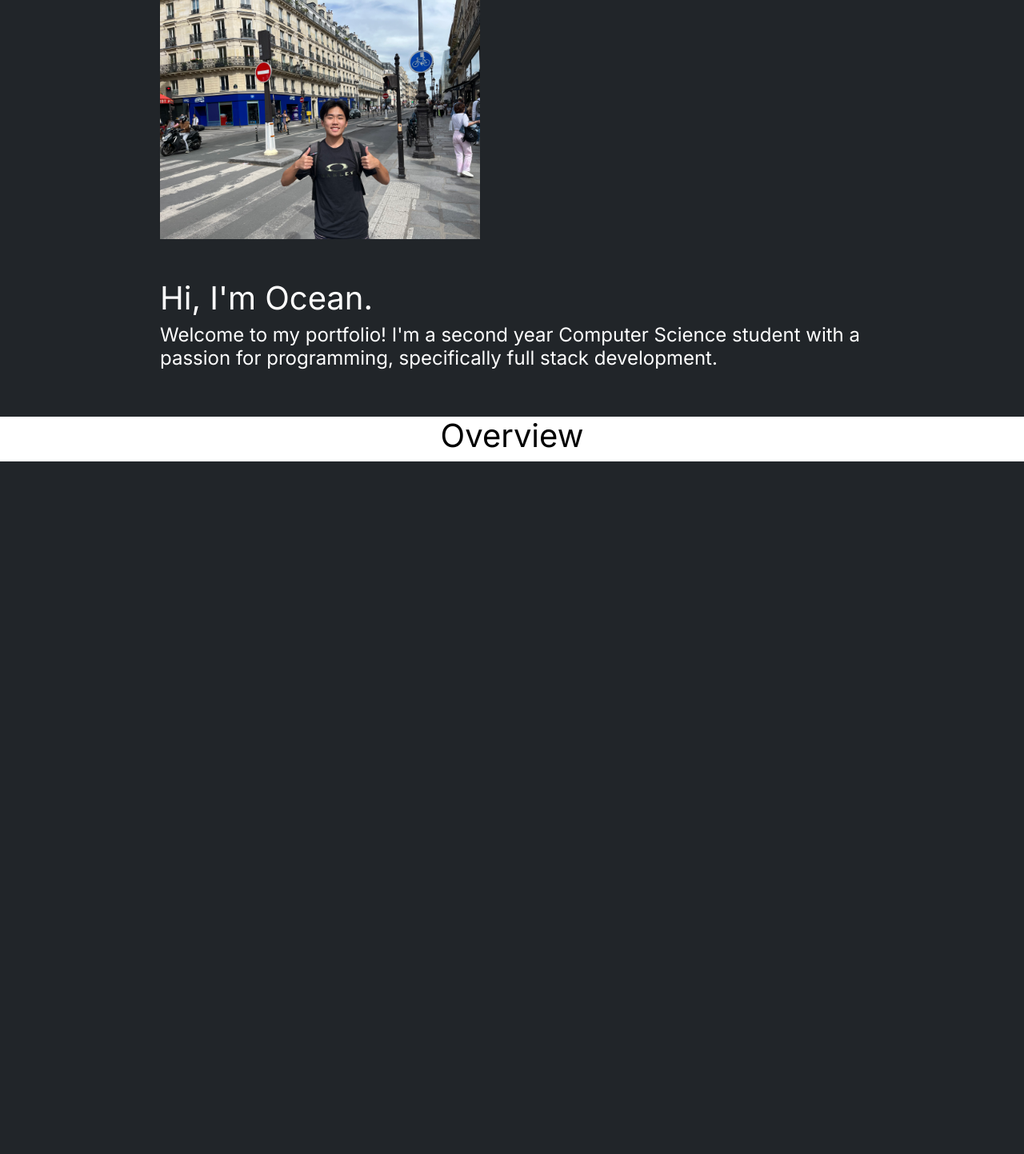
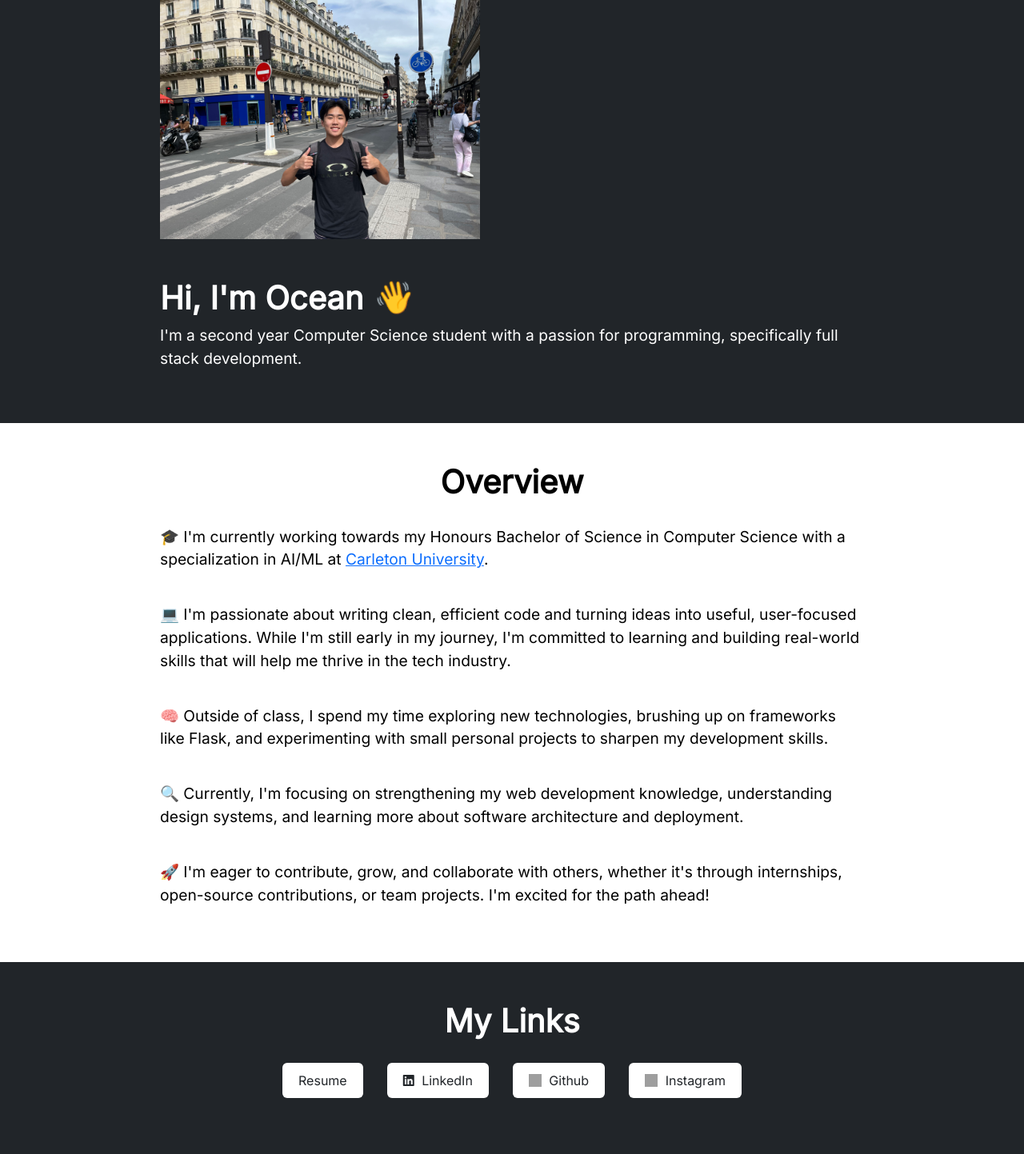
Before and after one commit to oceanyu1/portfoliowebsite, a Flask app: page / in a window 1280 px wide. Shown: the part 107-1550 px from the top of the page at 80% size. Before the commit the page ends 684 px from the top, so only its background shows below. Run offline with Flask 3, Linux system fonts and the light colour scheme; grey boxes are pictures that could not be loaded.

Commit message:
Add favicon, overview section, and link section

```diff
--- a/static/style.css
+++ b/static/style.css
@@ -1,32 +1,106 @@
+/* Global Styles */
+body {
+    font-family: 'Inter', sans-serif;
+    background-color: #212529;
+    color: #ffffff;
+    margin: 0;
+    padding: 0;
+}
+
+p {
+    font-size: larger;
+}
+
+/* Intro Section */
 .intro {
     display: flex;
     flex-direction: column;
     justify-content: flex-start;
-    align-items: left;
-    margin-top: 50px;
-    margin-left: 200px;
-    margin-right: 200px;
-    margin-bottom: 50px;
+    align-items: flex-start;
+    margin: 50px 200px;
     background-color: #212529;
     color: #ffffff;
 }
 
 .intro img {
+    width: 400px;
     margin-bottom: 50px;
-    width: 400px;
 }
 
+/* Overview Section */
 .overview {
     display: flex;
     flex-direction: column;
+    align-items: center;
     justify-content: flex-start;
-    align-items: center;
     background-color: #ffffff;
     color: #000000;
+    padding-top: 50px;
+    padding-bottom: 50px;
 }
 
-body {
-    font-family: 'Inter', sans-serif;
+.overview h1 {
+    margin-bottom: 10px;
+}
+.overview p {
+    margin: 20px 200px;
+}
+
+/* Links Section */
+.links {
+    display: flex;
+    flex-direction: column;
+    align-items: center;
+    justify-content: flex-start;
+    margin: 50px 200px;
     background-color: #212529;
     color: #ffffff;
 }
+
+.links p {
+    margin-top: 20px;
+    margin-bottom: 20px;
+}
+
+/* Buttons */
+#buttonlinks {
+    display: flex;
+    justify-content: center;
+    gap: 30px;
+    width: 100%;
+    margin-top: 20px;
+    margin-bottom: 20px;
+}
+
+#buttonlinks button {
+    padding: 10px 20px;
+    font-size: 1rem;
+    border: none;
+    border-radius: 6px;
+    background-color: #ffffff;
+    color: #212529;
+    cursor: pointer;
+    transition: background-color 0.2s ease-in-out;
+}
+
+#buttonlinks button:hover {
+    background-color: #8e9faf;
+}
+
+/* Emoji Wave Animation */
+@keyframes wave-animation {
+    0%   { transform: rotate(0deg); }
+    10%  { transform: rotate(14deg); }
+    20%  { transform: rotate(-8deg); }
+    30%  { transform: rotate(14deg); }
+    40%  { transform: rotate(-4deg); }
+    50%  { transform: rotate(10deg); }
+    60%  { transform: rotate(0deg); }
+    100% { transform: rotate(0deg); }
+}
+
+.wave {
+    display: inline-block;
+    transform-origin: 70% 70%;
+    animation: wave-animation 2s infinite;
+}
--- a/templates/base.html
+++ b/templates/base.html
@@ -2,6 +2,11 @@
 <html lang="en">
     <head>
         <title>{% block title %}{% endblock %}</title>
+        <link rel="apple-touch-icon" sizes="180x180" href="{{ url_for('static', filename='apple-touch-icon.png') }}">
+        <link rel="icon" type="image/png" sizes="32x32" href="{{ url_for('static', filename='favicon-32x32.png') }}">
+        <link rel="icon" type="image/png" sizes="16x16" href="{{ url_for('static', filename='favicon-16x16.png') }}">
+        <link rel="manifest" href="{{ url_for('static', filename='site.webmanifest') }}">
+        <link rel="stylesheet" href="https://cdnjs.cloudflare.com/ajax/libs/font-awesome/6.0.0/css/all.min.css">
         <link href="https://fonts.googleapis.com/css2?family=Inter&display=swap" rel="stylesheet">
         <link href="https://cdn.jsdelivr.net/npm/bootstrap@5.3.0/dist/css/bootstrap.min.css" rel="stylesheet">
         <link rel="stylesheet" href="{{ url_for('static', filename='style.css') }}">
@@ -93,6 +98,9 @@
                 </div>
             </div>
         </nav> -->
+        <footer>
+
+        </footer>
         {% block content %}
         {% endblock %}
         <script src="https://cdn.jsdelivr.net/npm/bootstrap@5.3.0/dist/js/bootstrap.bundle.min.js"></script>
--- a/templates/index.html
+++ b/templates/index.html
@@ -2,11 +2,34 @@
 {% block title %}About Me{% endblock %}
 {% block content %}
 <div class="intro">
-    <img src="{{ url_for('static', filename='/oceanparis.jpg') }}" alt="A picture of me in Paris" id="oceanparis">
-    <h1>Hi, I'm Ocean.</h1>
-    <h4>Welcome to my portfolio! I'm a second year Computer Science student with a passion for programming, specifically full stack development.</h4>
+    <img src="{{ url_for('static', filename='oceanparis.jpg') }}" alt="A picture of me in Paris" id="oceanparis">
+    <h1><strong>Hi, I'm Ocean</strong> <span class="wave">👋</span></h1>
+    <p>I'm a second year Computer Science student with a passion for programming, specifically full stack development.</p>
 </div>
 <div class="overview">
-    <h1>Overview</h1>
+    <h1><strong>Overview</strong></h1>
+    <p>🎓 I'm currently working towards my Honours Bachelor of Science in Computer Science with a specialization in AI/ML at <a href="https://carleton.ca/" target="_blank">Carleton University</a>.</p>
+    <p>💻 I'm passionate about writing clean, efficient code and turning ideas into useful, user-focused applications. While I'm still early in my journey, I'm committed to learning and building real-world skills that will help me thrive in the tech industry.</p>
+    <p>🧠 Outside of class, I spend my time exploring new technologies, brushing up on frameworks like Flask, and experimenting with small personal projects to sharpen my development skills.</p>
+    <p>🔍 Currently, I'm focusing on strengthening my web development knowledge, understanding design systems, and learning more about software architecture and deployment.</p>
+    <p>🚀 I'm eager to contribute, grow, and collaborate with others, whether it's through internships, open-source contributions, or team projects. I'm excited for the path ahead!</p>
+</div>
+<div class="links">
+    <h1><strong>My Links</strong></h1>
+    <div id="buttonlinks">
+        <button type="button">Resume</button>
+        <button type="button" onclick="window.open('https://www.linkedin.com/in/oceanyu/', '_blank')">
+            <i class="fab fa-linkedin" style="margin-right: 5px;"></i> <!-- had to switch from simple icons as it was removed -->
+            LinkedIn
+        </button>
+        <button type="button" onclick="window.open('https://github.com/oceanyu1', '_blank')">
+            <img src="https://cdn.simpleicons.org/github/212529" alt="Github" width="16" height="16" style="vertical-align: -2px; margin-right: 5px;">
+            Github
+        </button>
+        <button type="button" onclick="window.open('https://www.instagram.com/oceanyu_/#', '_blank')">
+            <img src="https://cdn.simpleicons.org/Instagram/212529" alt="Instagram" width="16" height="16" style="vertical-align: -2px; margin-right: 5px;">
+            Instagram
+        </button>
+    </div>
 </div>
 {% endblock %}
```
Also changed, not shown: static/android-chrome-192x192.png (added), static/android-chrome-512x512.png (added), static/apple-touch-icon.png (added), static/favicon-16x16.png (added), static/favicon-32x32.png (added), static/favicon.ico (added).
